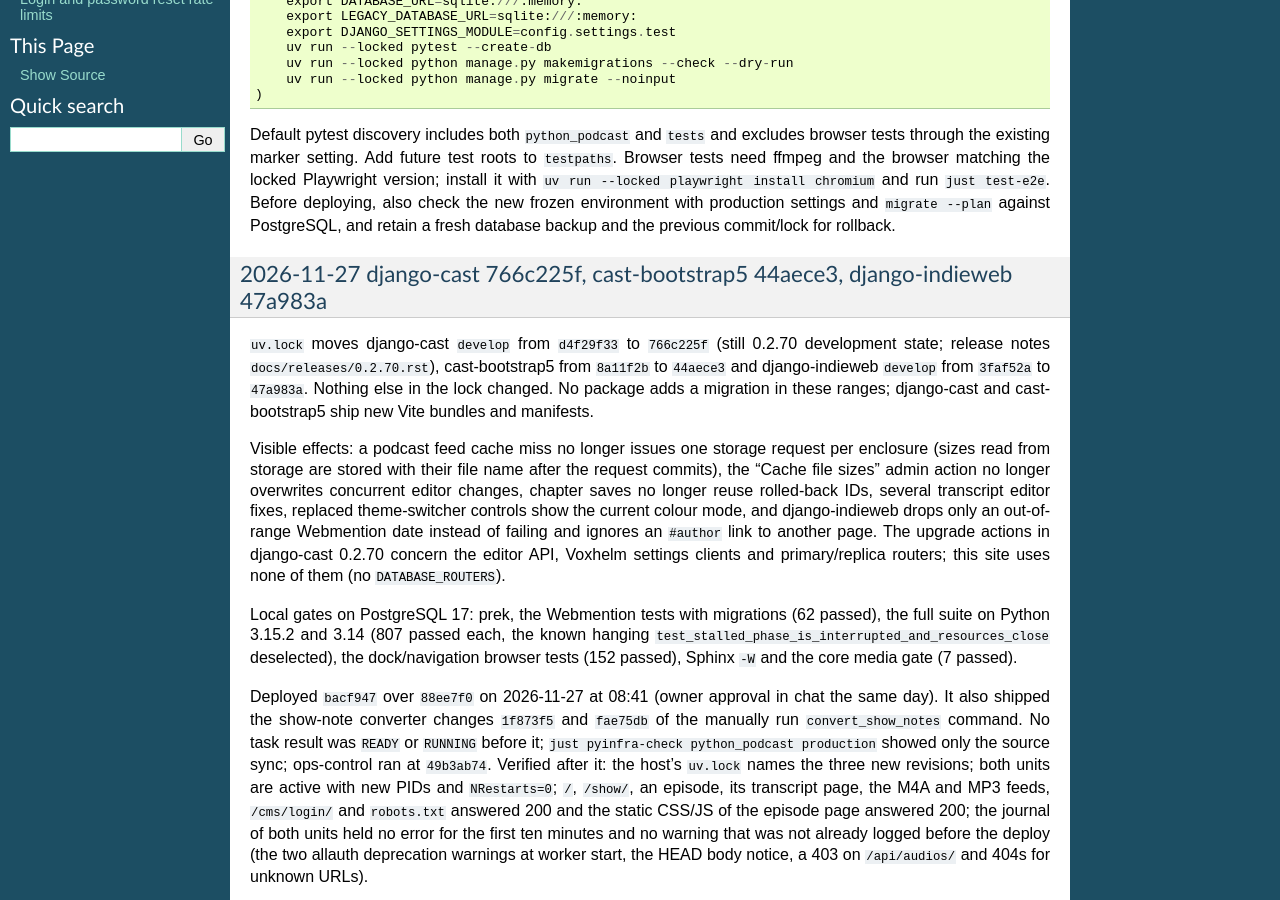
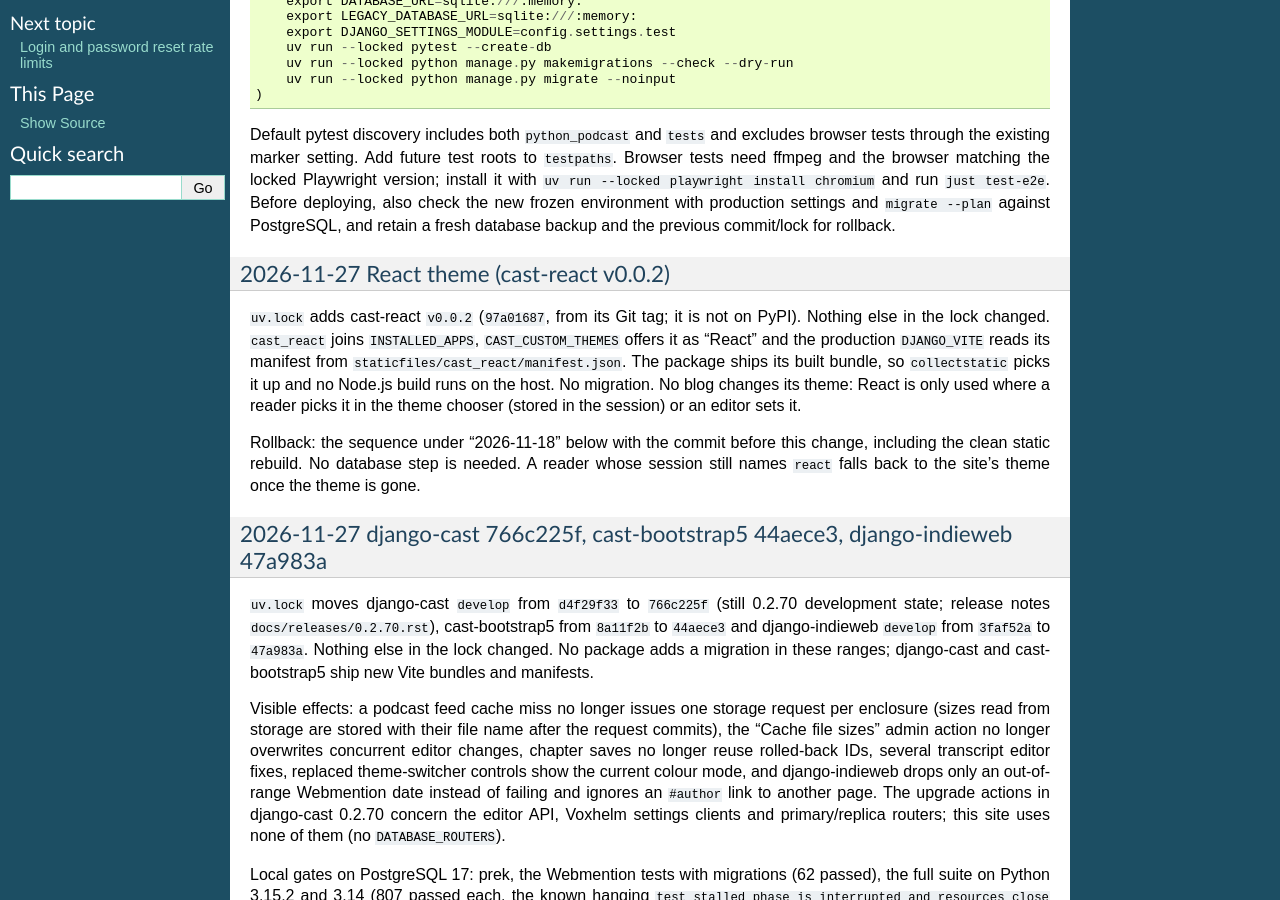
Before and after one commit to ephes/python-podcast, a Sphinx documentation site: the page built from docs/deploy.rst, in a window 1280 px wide and 900 px high, scrolled down 1149 px. Built offline with Sphinx 7.4.7, drawn with Linux system fonts in a browser that asks for light colours; some of the changed text lies outside the part shown.

Commit message:
Offer the React theme (cast-react v0.0.2) in the theme chooser

```diff
--- a/CHANGELOG.rst
+++ b/CHANGELOG.rst
@@ -3,6 +3,12 @@ Changelog
 
 Unreleased
 ----------
+
+* Offer the React theme (cast-react ``v0.0.2``, from its Git tag; not on
+  PyPI) in the theme chooser next to Vue.js, Bootstrap 5 and Python Podcast.
+  It is installed as ``cast_react``, ships its built bundle (no Node.js build
+  on the server) and is only used where a reader picks it or a blog sets it
+  as its theme. Rollback in ``docs/deploy.rst`` (2026-11-27 React theme).
 
 * Relock django-cast to develop ``766c225f`` (from ``d4f29f33``),
   cast-bootstrap5 to ``44aece3`` (from ``8a11f2b``) and django-indieweb to
--- a/commands.py
+++ b/commands.py
@@ -711,6 +711,7 @@ def switch_to_dev_environment():
     # Define local package mappings
     packages = [
         ("cast-vue", projects_dir / "cast-vue"),
+        ("cast-react", projects_dir / "cast-react"),
         ("cast-bootstrap5", projects_dir / "cast-bootstrap5"),
         ("django-cast", projects_dir / "django-cast"),
         ("django-indieweb", projects_dir / "django-indieweb"),
@@ -756,6 +757,7 @@ def switch_to_git_sources():
     # Define default git sources
     default_sources = {
         "cast-vue": {"git": "https://github.com/ephes/cast-vue"},
+        "cast-react": {"git": "https://github.com/ephes/cast-react", "tag": "v0.0.2"},
         "cast-bootstrap5": {"git": "https://github.com/ephes/cast-bootstrap5"},
         "django-cast": {"git": "https://github.com/ephes/django-cast", "branch": "develop"},
         "django-indieweb": {"git": "https://github.com/ephes/django-indieweb", "branch": "develop"},
--- a/docs/deploy.rst
+++ b/docs/deploy.rst
@@ -74,6 +74,23 @@ locked Playwright version; install it with ``uv run --locked playwright install
 chromium`` and run ``just test-e2e``. Before deploying, also check the new frozen
 environment with production settings and ``migrate --plan`` against PostgreSQL,
 and retain a fresh database backup and the previous commit/lock for rollback.
+
+2026-11-27 React theme (cast-react v0.0.2)
+~~~~~~~~~~~~~~~~~~~~~~~~~~~~~~~~~~~~~~~~~~
+
+``uv.lock`` adds cast-react ``v0.0.2`` (``97a01687``, from its Git tag; it is
+not on PyPI). Nothing else in the lock changed. ``cast_react`` joins
+``INSTALLED_APPS``, ``CAST_CUSTOM_THEMES`` offers it as "React" and the
+production ``DJANGO_VITE`` reads its manifest from
+``staticfiles/cast_react/manifest.json``. The package ships its built bundle,
+so ``collectstatic`` picks it up and no Node.js build runs on the host. No
+migration. No blog changes its theme: React is only used where a reader picks
+it in the theme chooser (stored in the session) or an editor sets it.
+
+Rollback: the sequence under "2026-11-18" below with the commit before this
+change, including the clean static rebuild. No database step is needed. A
+reader whose session still names ``react`` falls back to the site's theme once
+the theme is gone.
 
 2026-11-27 django-cast 766c225f, cast-bootstrap5 44aece3, django-indieweb 47a983a
 ~~~~~~~~~~~~~~~~~~~~~~~~~~~~~~~~~~~~~~~~~~~~~~~~~~~~~~~~~~~~~~~~~~~~~~~~~~~~~~~~~~
--- a/docs/install.rst
+++ b/docs/install.rst
@@ -163,8 +163,8 @@ uses only fake SSH/SFTP/process boundaries and synthetic gzip data.
 Work on local package checkouts
 -------------------------------
 
-``django-cast``, ``cast-bootstrap5``, ``cast-vue`` and ``django-indieweb`` are
-installed from Git by default. Two commands rewrite their entries in
+``django-cast``, ``cast-bootstrap5``, ``cast-vue``, ``cast-react`` (from a version
+tag) and ``django-indieweb`` are installed from Git by default. Two commands rewrite their entries in
 ``[tool.uv.sources]`` of ``pyproject.toml`` and then run ``uv sync``:
 
 .. code-block:: console
--- a/pyproject.toml
+++ b/pyproject.toml
@@ -9,6 +9,7 @@ dependencies = [
     "boto3",
     "cast-bootstrap5",
     "cast-vue",
+    "cast-react",
     "certifi>=2026.10.19",
     "django-allauth",
     "django-anymail[mailgun]",
@@ -57,6 +58,8 @@ dev = [
 
 [tool.uv.sources]
 cast-vue = { git = "https://github.com/ephes/cast-vue" }
+# React theme, pinned to a release tag (not on PyPI).
+cast-react = { git = "https://github.com/ephes/cast-react", tag = "v0.0.2" }
 # Git sources for deploys (rsync sends the working tree, so the deployed
 # pyproject must resolve server-side). Production and staging both use the
 # persistent player from cast-bootstrap5 main.
```
Also changed, not shown: 7 other files.
